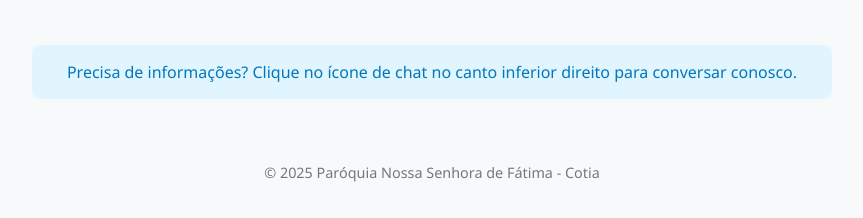
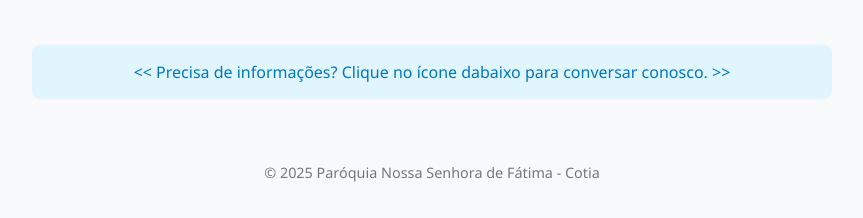
Before and after one commit to ezequiascipriano/paroqIA-NSF, a plain HTML site: page index.html in a window 1280 px wide. Shown: the part 470-688 px from the top of the page, without its empty margins (208-1071 px from the left). Drawn offline with Linux system fonts and the light colour scheme.

Commit message:
Ajuste no index.html

```diff
--- a/index.html
+++ b/index.html
@@ -29,7 +29,7 @@
         <p>Bem-vindo à página da nossa paróquia. Estamos aqui para servir a comunidade de Cotia com fé e dedicação.</p>
 
         <div class="chat-hint">
-            Precisa de informações? Clique no ícone de chat no canto inferior direito para conversar conosco.
+            << Precisa de informações? Clique no ícone dabaixo para conversar conosco. >></Precisa>
         </div>
 
         <footer>
```
